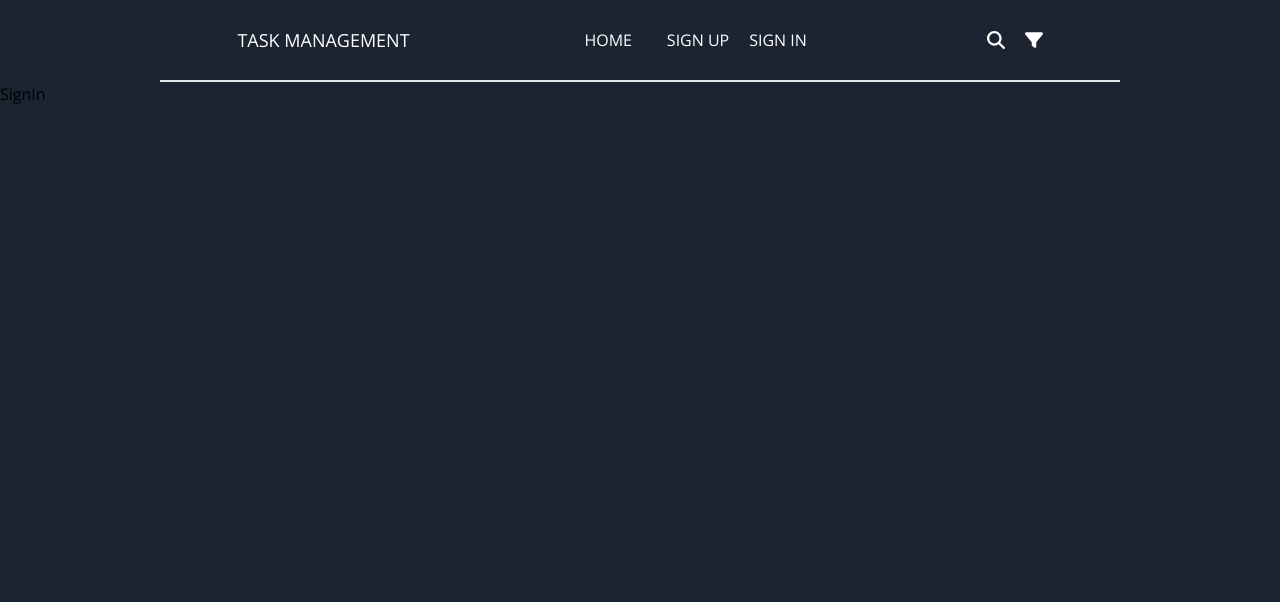
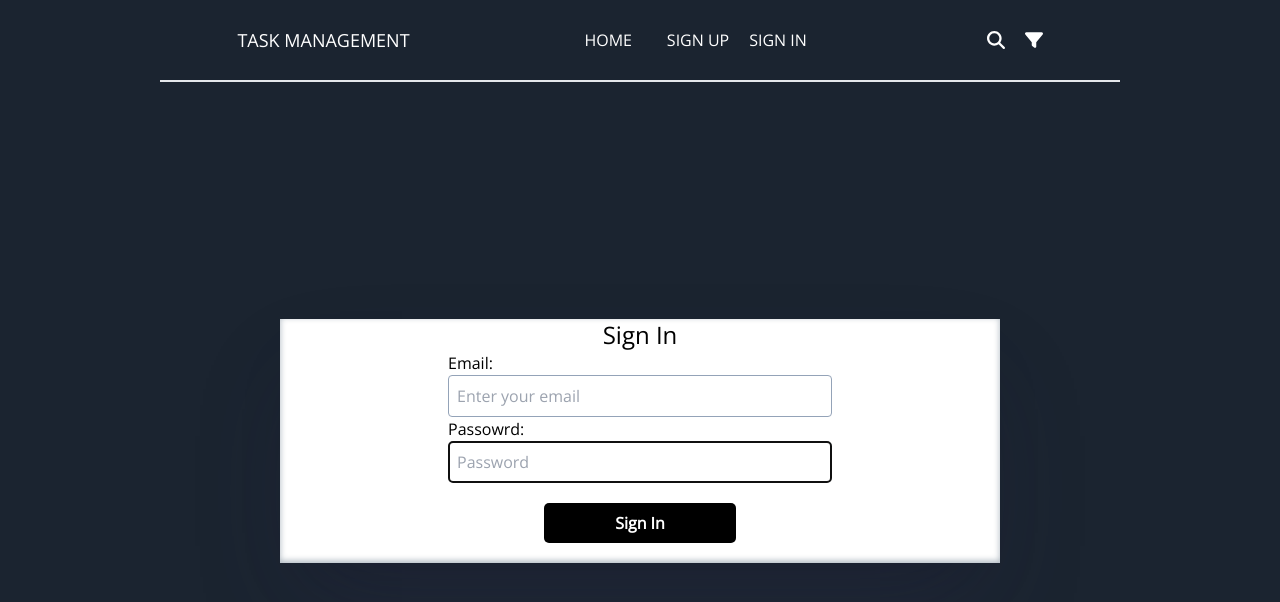
Before and after one commit to rafeulanamudoy/task-management-frontend, a React (Vite) app: page /signIn in a window 1280 px wide. Shown: the top 602 px of the page. Built offline with nearby package versions, Linux system fonts and the light colour scheme; a web font is replaced by a local one.

Commit message:
design in form

```diff
--- a/src/pages/SignIn.tsx
+++ b/src/pages/SignIn.tsx
@@ -1,3 +1,72 @@
+import { useForm } from "react-hook-form";
+
+import { ISignInData } from "../types/IUser";
+import Form from "../react-hook/Form";
+import Input from "../react-hook/Input";
+
+import { yupResolver } from "@hookform/resolvers/yup";
+import { signInSchema } from "../yup/authSchema";
+
 export default function SignIn() {
-  return <div>SignIn</div>;
+  const {
+    register,
+    handleSubmit,
+    reset,
+
+    formState: { errors },
+  } = useForm({ resolver: yupResolver(signInSchema) });
+
+  const onSubmit = async (userData: ISignInData) => {
+    console.log(userData);
+    reset();
+  };
+
+  return (
+    <div className=" formContainer">
+      <Form
+        className=" box-shadow-form  bg-white  lg:w-[45rem] sm:w-[25rem]  grid justify-center "
+        handleSubmit={handleSubmit}
+        onSubmit={onSubmit}
+        register={register}
+      >
+        <h1 className="text-center text-2xl  ">Sign In</h1>
+
+        <div className="  grid justify-center  ">
+          <label className="lg:w-96  grid  mx-auto" htmlFor="">
+            Email:
+          </label>
+          <div className=" ">
+            <Input
+              className="border  lg:w-96 extraSm:w-60  border-slate-400 rounded p-2"
+              name="email"
+              type="email"
+              placeholder="Enter your email"
+              error={errors.email?.message}
+              register={register}
+              autoFocus
+            />
+          </div>
+        </div>
+
+        <div className="  grid justify-center  ">
+          <label className=" lg:w-96  grid  mx-auto" htmlFor="">
+            Passowrd:
+          </label>
+          <div className="">
+            <Input
+              className="border  lg:w-96 extraSm:w-60  border-slate-400 rounded p-2 "
+              name="password"
+              type="password"
+              placeholder="Password"
+              error={errors.password?.message}
+              register={register}
+              autoFocus
+            />
+          </div>
+        </div>
+
+        <input className="submit-button" type="submit" value="Sign In" />
+      </Form>
+    </div>
+  );
 }
--- a/src/pages/SignUp.tsx
+++ b/src/pages/SignUp.tsx
@@ -7,11 +7,12 @@ import Form from "../react-hook/Form";
 import Input from "../react-hook/Input";
 
 import { yupResolver } from "@hookform/resolvers/yup";
-import { EmailSchema } from "../yup/signUpSchema";
+
 import { useSignUpMutation } from "../redux/features/auth/authApi";
 import { useNavigate } from "react-router-dom";
 import { useAppDispatch } from "../hooks/hook";
 import { setUser } from "../redux/features/auth/authSlice";
+import { signUpSchema } from "../yup/authSchema";
 
 export default function SignUp() {
   const [postUser] = useSignUpMutation();
@@ -23,7 +24,7 @@ export default function SignUp() {
     reset,
 
     formState: { errors },
-  } = useForm({ resolver: yupResolver(EmailSchema) });
+  } = useForm({ resolver: yupResolver(signUpSchema) });
 
   const onSubmit = async (userData: ISignUpData) => {
     const { confirmPassword, ...others } = userData;
--- a/src/types/IUser.ts
+++ b/src/types/IUser.ts
@@ -17,6 +17,11 @@ export type ISignUpData = {
   password: string;
   confirmPassword?: string;
 };
+export type ISignInData = {
+  email: string;
+
+  password: string;
+};
 
 export type IPostSignUpData = {
   name: {
--- a/src/yup/signUpSchema.ts
+++ b/src/yup/authSchema.ts
@@ -1,6 +1,6 @@
 import * as yup from "yup";
 
-export const EmailSchema = yup.object().shape({
+export const signUpSchema = yup.object().shape({
   email: yup
     .string()
     .email("Enter a valid email")
@@ -25,3 +25,11 @@ export const EmailSchema = yup.object().shape({
 
     .required("Confirm Password is required"),
 });
+export const signInSchema = yup.object().shape({
+  email: yup
+    .string()
+    .email("Enter a valid email")
+    .required("Email is required"),
+
+  password: yup.string().required("Please enter your password"),
+});
```
